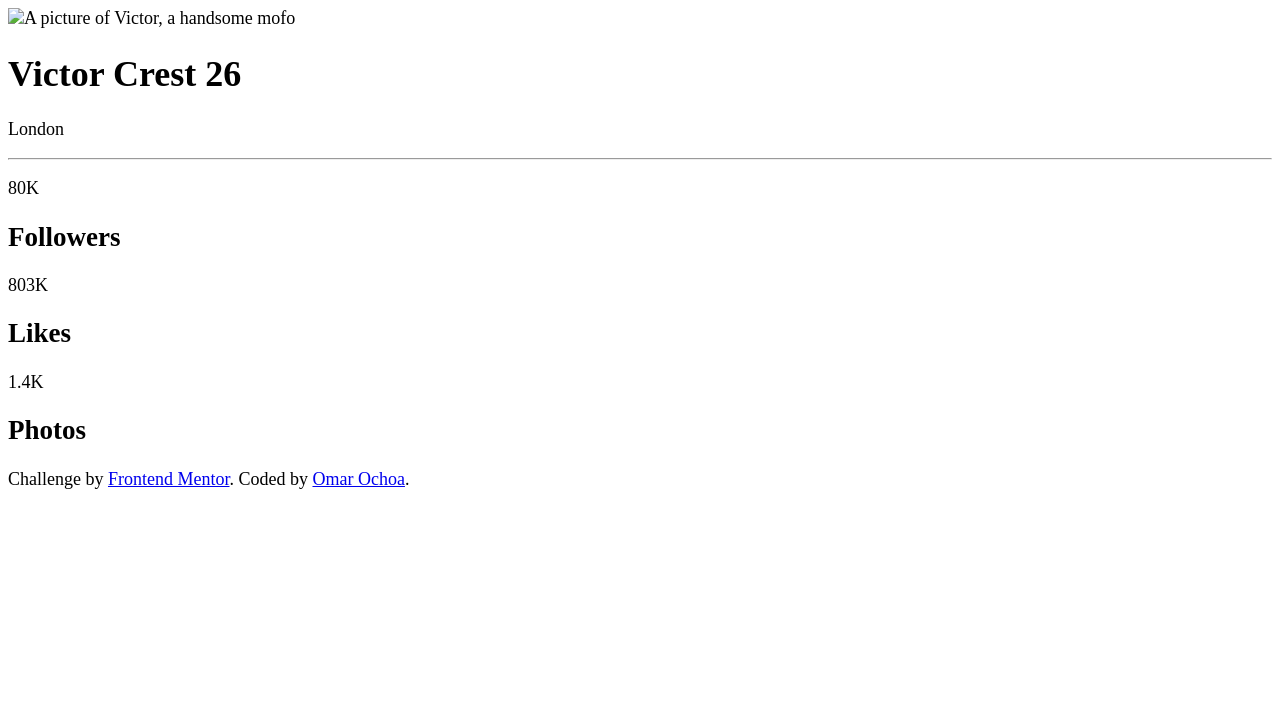
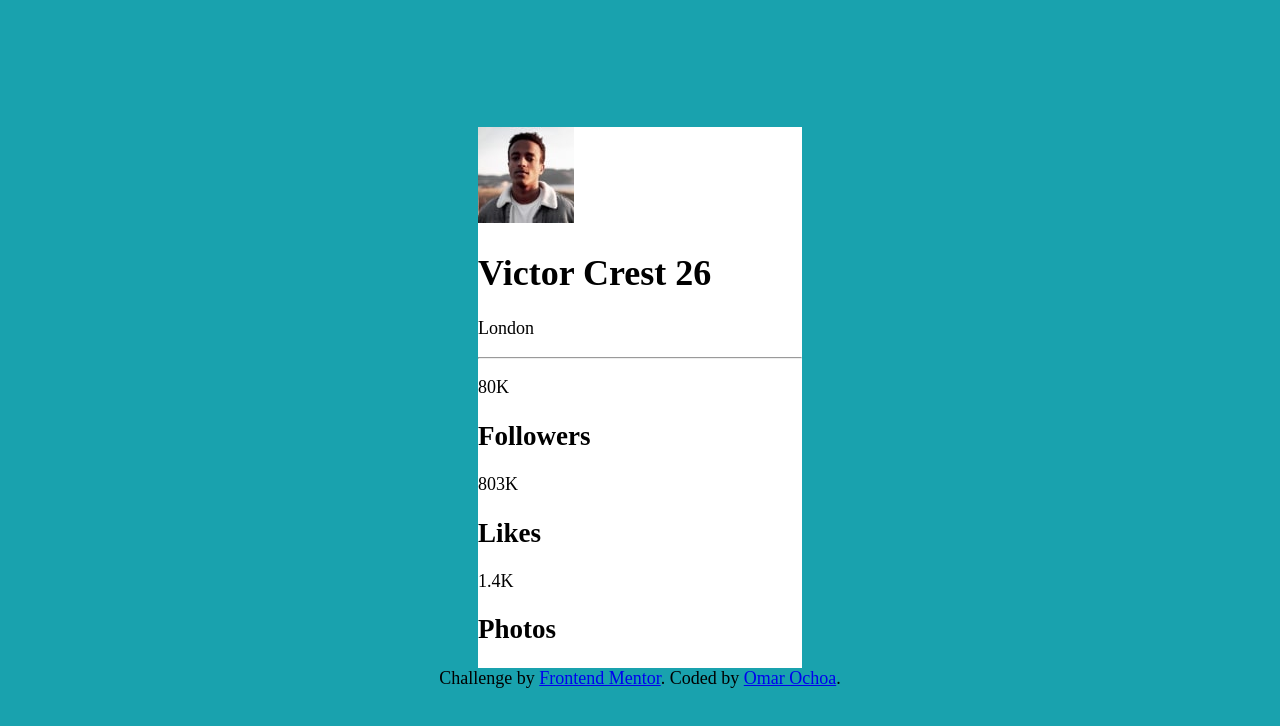
Before and after one commit to omarotxoa/profile-card-component, a plain HTML site: page index.html in a window 1280 px wide. Drawn offline with Linux system fonts and the light colour scheme.

Commit message:
CSS: Centered content

```diff
--- a/index.html
+++ b/index.html
@@ -9,7 +9,7 @@
 </head>
 <body>
   <main>
-    <img src="/images/image-victor" alt="A picture of Victor, a handsome mofo">
+    <img src="/images/image-victor.jpg" alt="A picture of Victor, a handsome mofo">
 
     <h1>Victor Crest <span>26</span></h1>
     <p>London</p>
--- a/styles.css
+++ b/styles.css
@@ -7,4 +7,15 @@
 
 body {
     font-size: large;
+    background-color: var(--dark-cyan);
+    display: flex;
+    flex-direction: column;
+    align-items: center;
+    justify-content: center;
+    height: 100vh;
 }
+
+main {
+    background-color: white;
+    width: 18em;
+}
```
